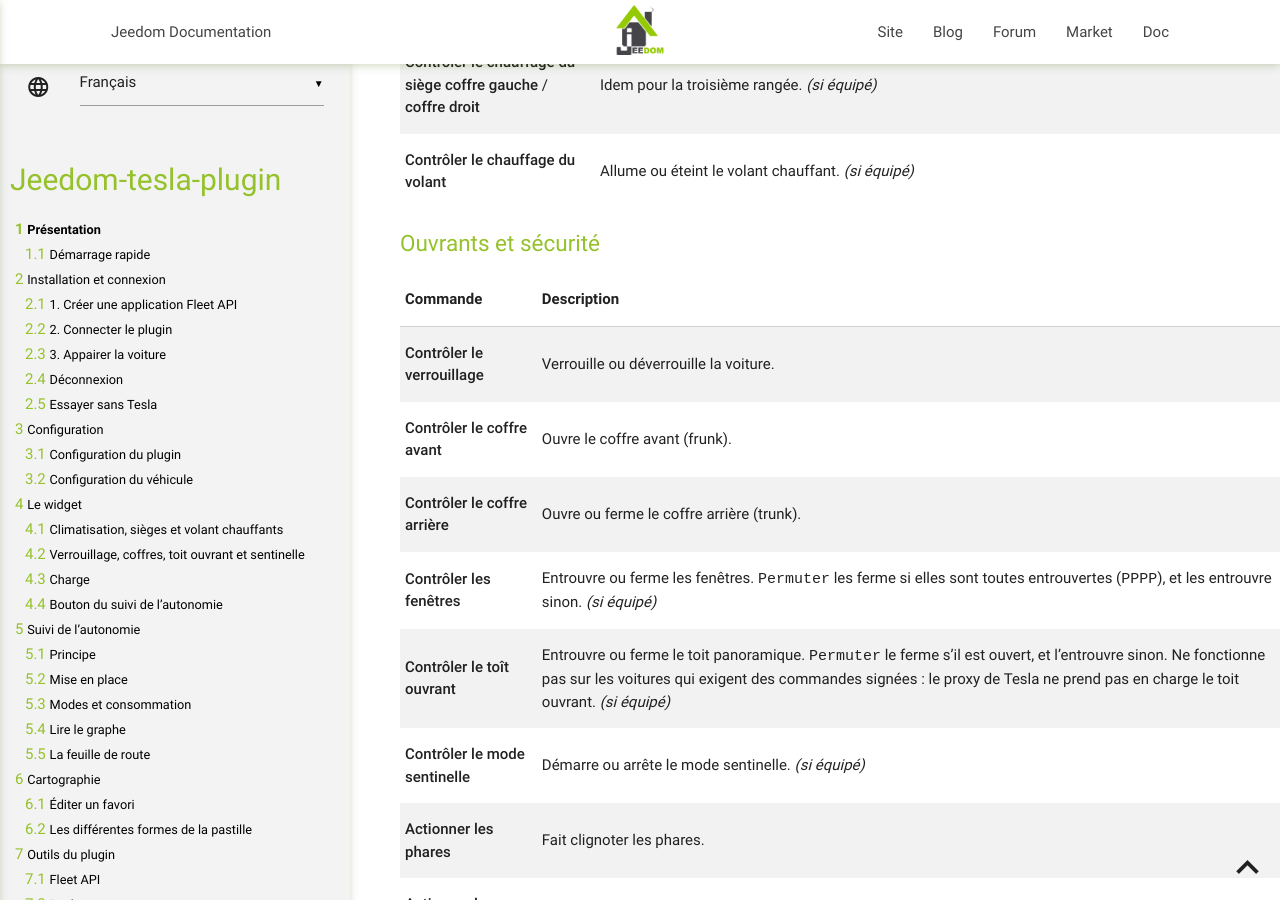
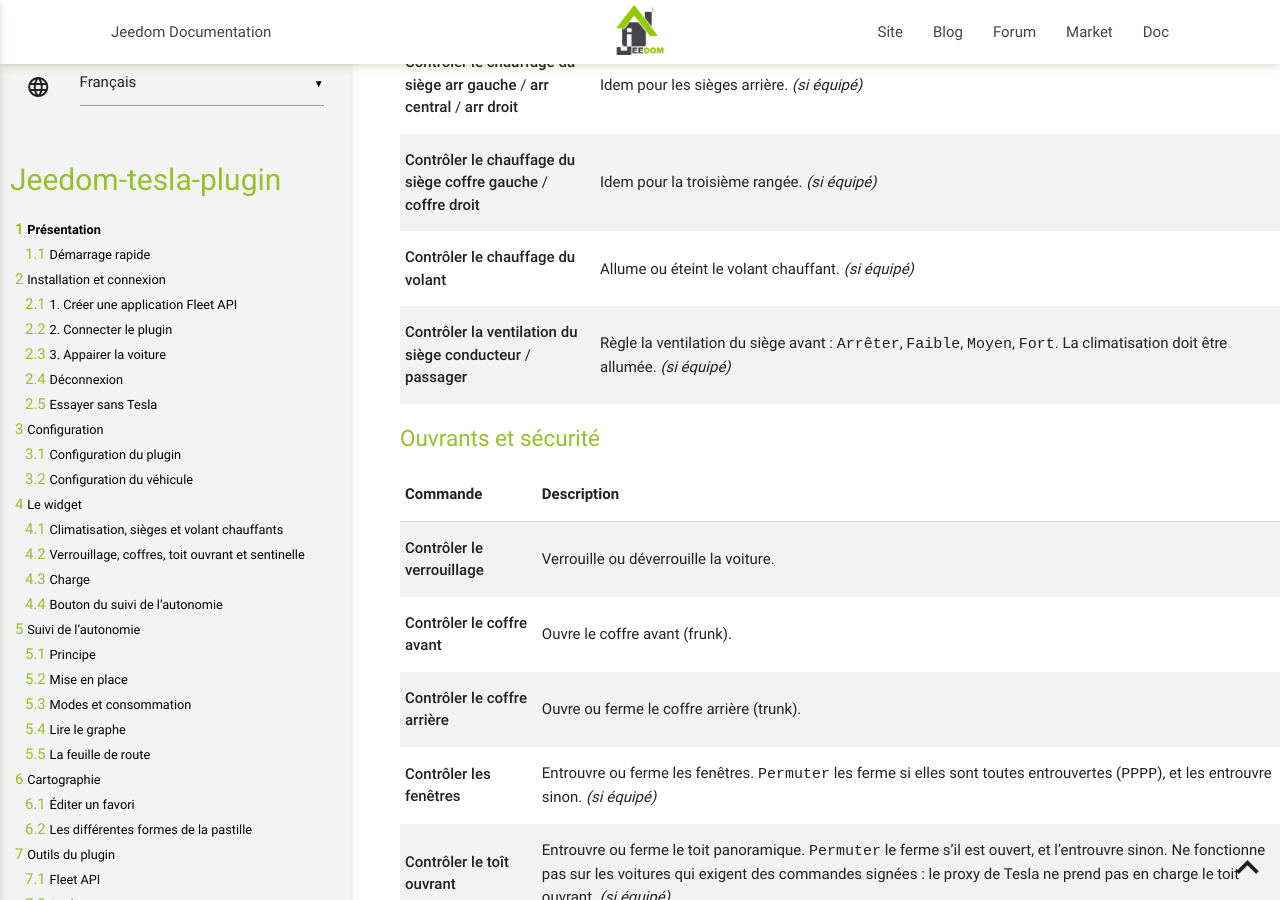
Before and after one commit to vercorsio/jeedom-tesla-plugin, a Jekyll site: the page built from fr_FR/index.md, in a window 1280 px wide and 900 px high, scrolled down 42432 px. Built offline with Jekyll 4.4.1, drawn with Linux system fonts in a browser that asks for light colours; our own code applies the rules of GitHub Pages for plain Markdown files; some of the changed text lies outside the part shown.

Commit message:
docs: ventilated seat commands

```diff
--- a/fr_FR/index.md
+++ b/fr_FR/index.md
@@ -621,6 +621,7 @@ Les commandes marquées _(si équipé)_ ne sont créées que pour les véhicules
 | **Info dégivrage** | Indique si le dégivrage du pare-brise est en marche. |
 | **Info préconditionnement** | Indique si la voiture est en cours de préconditionnement. |
 | **Info mode Chien / Camping** | Mode de climatisation maintenue : `off` (arrêté), `on` (Maintien), `dog` (Chien) ou `camp` (Camping). |
+| **Info ventilation du siège conducteur** / **passager** | Niveau de ventilation du siège avant, de 0 (arrêtée) à 3. _(si équipé)_ |
 | **Info protection surchauffe** | Protection contre la surchauffe de l'habitacle : `Off`, `On` (avec climatisation) ou `FanOnly` (ventilation seule). |
 | **Info seuil de protection surchauffe** | Température à partir de laquelle la protection se déclenche : `Low` (30 °C), `Medium` (35 °C) ou `High` (40 °C). |
 | **Info température habitacle** | Température à l'intérieur du véhicule. |
@@ -691,6 +692,7 @@ Les commandes marquées _(si équipé)_ ne sont créées que pour les véhicules
 | **Contrôler le chauffage du siège arr gauche** / **arr central** / **arr droit** | Idem pour les sièges arrière. _(si équipé)_ |
 | **Contrôler le chauffage du siège coffre gauche** / **coffre droit** | Idem pour la troisième rangée. _(si équipé)_ |
 | **Contrôler le chauffage du volant** | Allume ou éteint le volant chauffant. _(si équipé)_ |
+| **Contrôler la ventilation du siège conducteur** / **passager** | Règle la ventilation du siège avant : `Arrêter`, `Faible`, `Moyen`, `Fort`. La climatisation doit être allumée. _(si équipé)_ |
 
 ### Ouvrants et sécurité
 
```
Also changed, not shown: fr_FR/changelog.md (+1 -0 lines).
